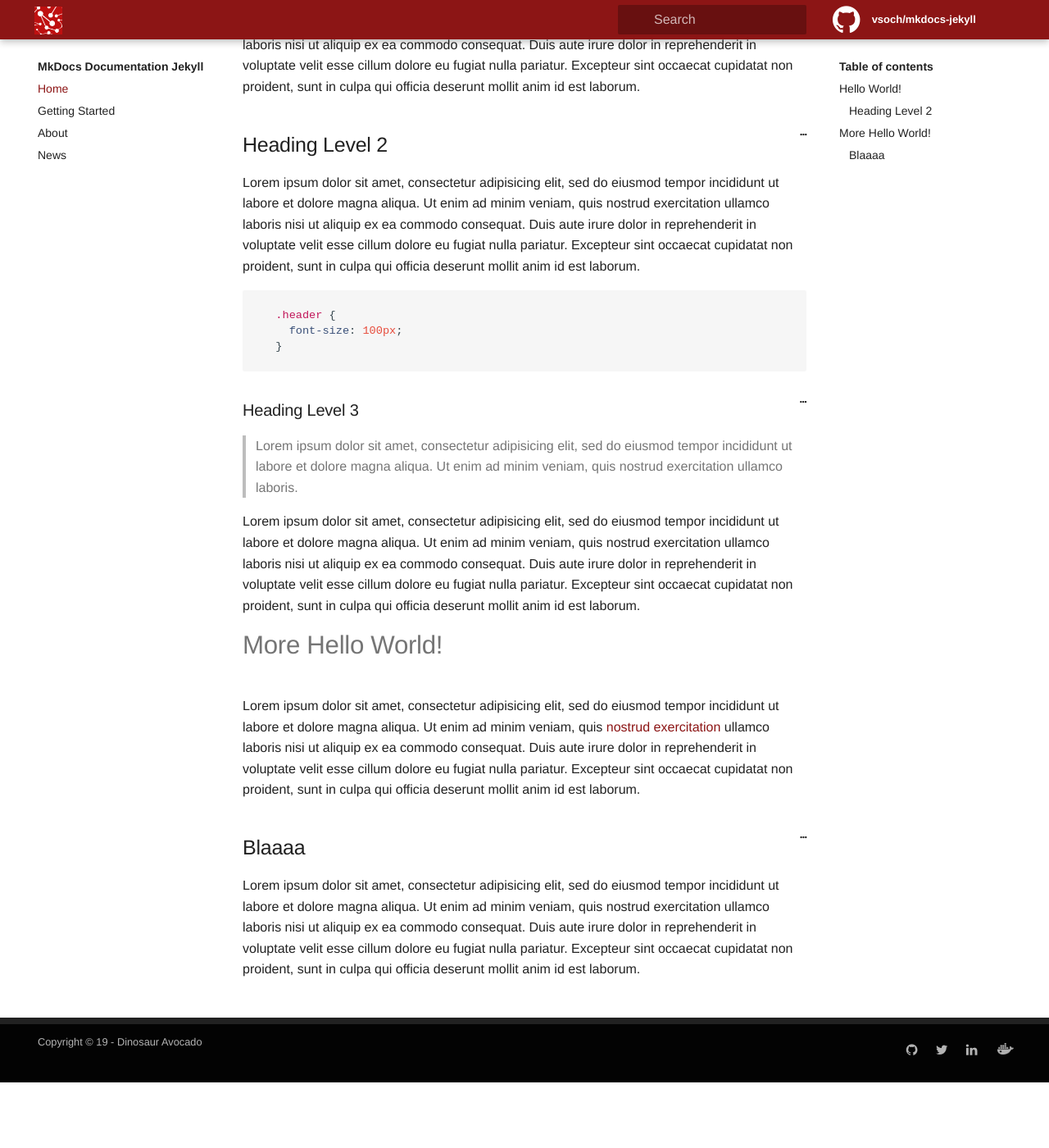
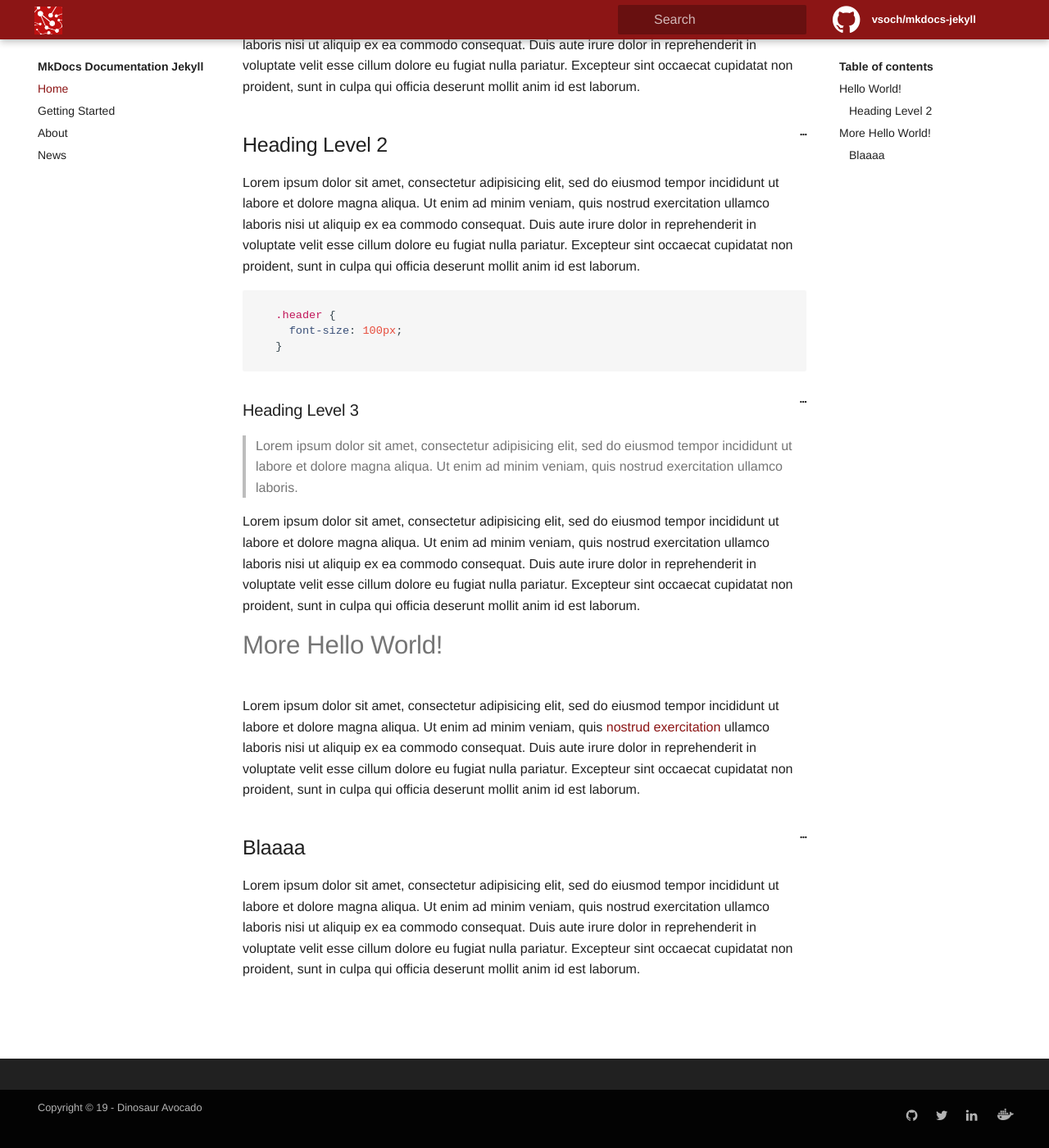
Before and after one commit to vsoch/mkdocs-jekyll, a Jekyll site: the page built from pages/index.md, in a window 1280 px wide and 1400 px high, scrolled down 188 px. Shown: the whole window at 82% size. Built offline with Jekyll 4.4.1, drawn with Linux system fonts in a browser that asks for light colours; before the commit the page ends 1508 px from its top, so only the background shows below that.

```diff
--- a/assets/css/main.css
+++ b/assets/css/main.css
@@ -736,6 +736,8 @@ hr {
 .md-footer-nav {
     background-color: rgba(0, 0, 0, .87);
     color: #fff;
+    margin-top:50px;
+    padding-top:30px;
 }
 .md-footer-nav__inner {
     padding: .4rem;
```
